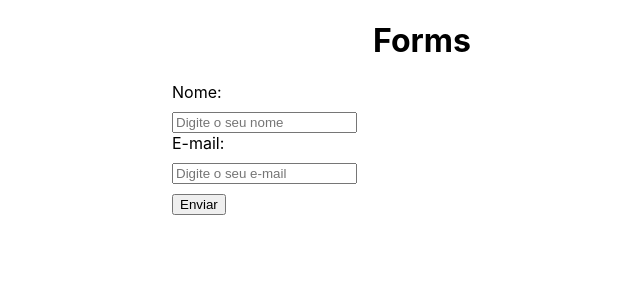
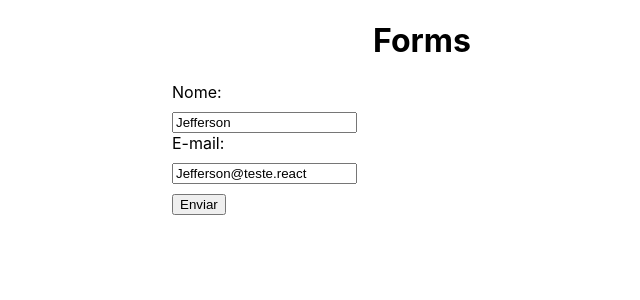
Before and after one commit to JBLimaGo/form_react, a React (Create React App) app: page / in a window 1280 px wide. Shown: the top 300 px of the page, without its empty margins (218-858 px from the left). Built offline with nearby package versions, Linux system fonts and the light colour scheme.

Commit message:
6 - Controlled Inputs - Com esse recurso utilizando a "props" visto em outros capitulos posso trazer para tela do usuáio informações que estejam no                              Banco de Dados

```diff
--- a/package.json
+++ b/package.json
@@ -8,7 +8,7 @@
     "@testing-library/user-event": "^13.5.0",
     "react": "^18.3.1",
     "react-dom": "^18.3.1",
-    "react-scripts": "5.0.1",
+    "react-scripts": "^5.0.1",
     "web-vitals": "^2.1.4"
   },
   "scripts": {
--- a/src/App.js
+++ b/src/App.js
@@ -5,7 +5,7 @@ function App() {
   return (
     <div className="App">
       <h1> Forms</h1>
-      <MyForm />
+      <MyForm user={{ name: "Jefferson", email: "Jefferson@teste.react" }} />
     </div>
   );
 }
--- a/src/components/MyForm.js
+++ b/src/components/MyForm.js
@@ -1,12 +1,14 @@
 import "./MyForm.css";
 import { useState } from "react";
 
-export const MyForm = () => {
-  {
-    /** 3 - Gerenciamento de dados */
-  }
-  const [name, setName] = useState();
-  const [email, setEmail] = useState();
+export const MyForm = ({ user }) => {
+  /* 6 - Controlled Inputs - Com esse recurso utilizando a "props" visto em outros capitulos posso trazer para tela do usuáio informações que estejam no
+                             Banco de Dados. */
+
+
+  /** 3 - Gerenciamento de dados */
+  const [name, setName] = useState(user ? user.name : "");
+  const [email, setEmail] = useState(user ? user.email : "");
 
   const handleName = (e) => {
     //console.log("Mudou o nome")
@@ -34,6 +36,7 @@ export const MyForm = () => {
             name="name"
             placeholder="Digite o seu nome"
             onChange={handleName}
+            value={name}
           />
         </div>
         {/** 2 - Lebel envolvendo Input */}
@@ -45,6 +48,7 @@ export const MyForm = () => {
             name="email"
             placeholder="Digite o seu e-mail"
             onChange={(e) => setEmail(e.target.value)}
+            value={email}
           />
         </label>
         <input type="submit" value="Enviar" />
```
Also changed, not shown: 1 other file (tests, documents, lock files or other folders).
